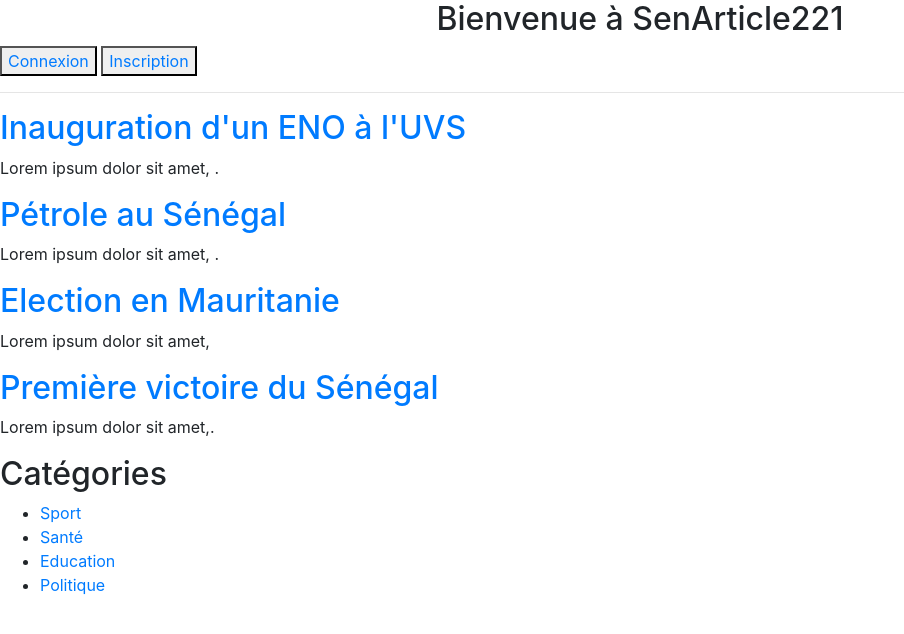
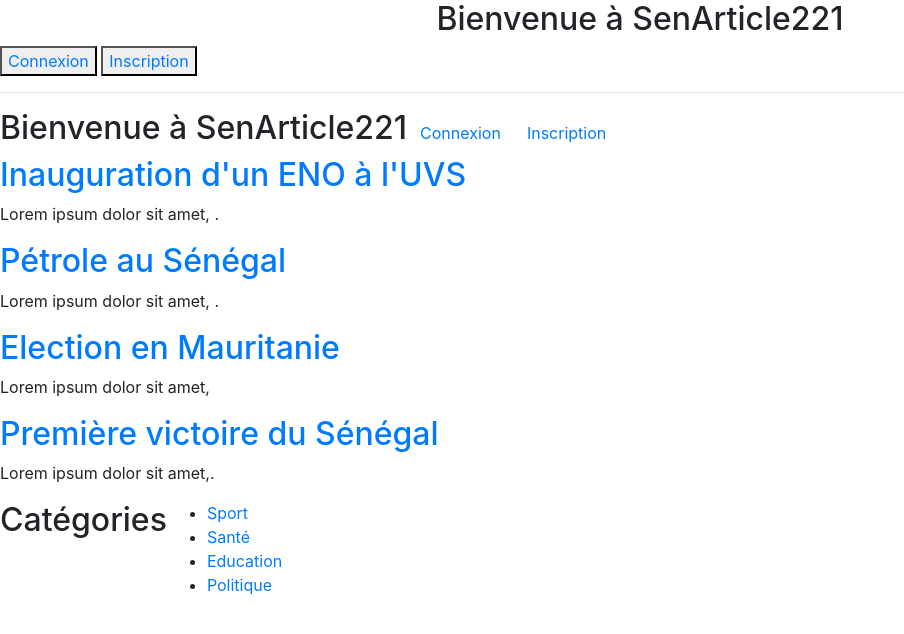
Before and after one commit to Mamie-Nene/SenArticle221, a PHP site: page / in a window 1280 px wide. Shown: the top 634 px of the page, without its empty margins (0-904 px from the left). Run offline with PHP 8.4, Linux system fonts and the light colour scheme; data comes from the database, SQL or seed files in the repository.

Commit message:
Update article.php

```diff
--- a/views/article.php
+++ b/views/article.php
@@ -1,14 +1,22 @@
 <?php
-
     function afficherArticle()
     {
 ?>
-              <div id="article">
-
-                    <div>
+        <!DOCTYPE html>
+        <html lang="FR">
+            <head>
+                <title>page d'accueil </title>
+                <link rel="stylesheet" type="text/css" href="../style.css">
+            </head>
+            <body>
+                <div class="input-group">
+                    <h2 class="text-center"> Bienvenue à SenArticle221 </h2>
+                    <a href="views/connexion.php"><button class="btn"> Connexion</a> </button>
+                    <a href="views/inscription.php"><button class="btn"> Inscription</a> </button>
+                    <hr>
+                </div>
                 <?php
                     $articles = getAllArticle();
-                            //articles.php?id=
                     foreach ($articles as $article)
                     {
                         //LE $PHP AVEC ECHO PEUT ETRE REMPLACER PAR <?=
@@ -17,16 +25,15 @@
                         <p> <?= $article['contenu'];
                     }
                     ?>
-                            </p>
-                    </div>
-                </div>
+            </body>
+        </html>
     <?php
     }
 
     function afficherCategorie()
     {
     ?>
-                <div id="categorie">
+        <div class="input-group">
             <h2>Catégories</h2>
             <ul>
             <?php
```
Lines whose indentation alone changed are shown as unchanged.
